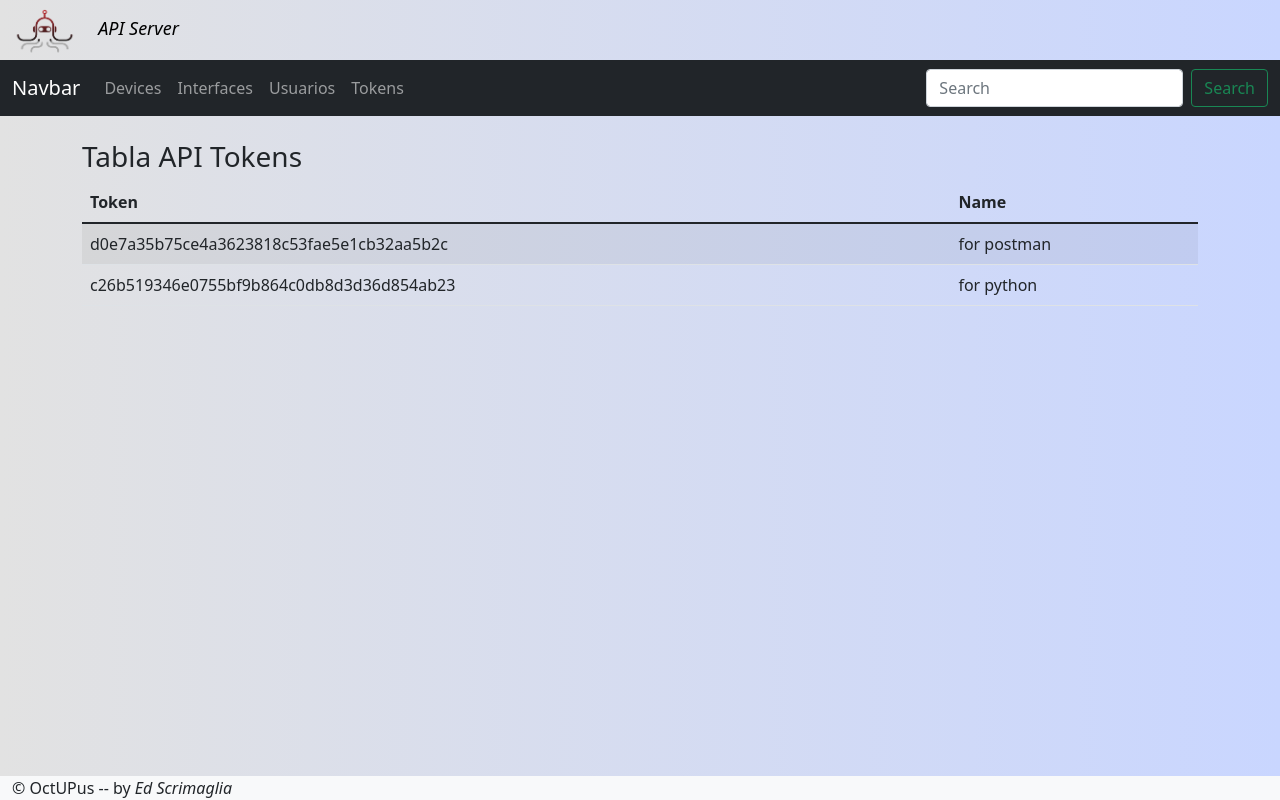
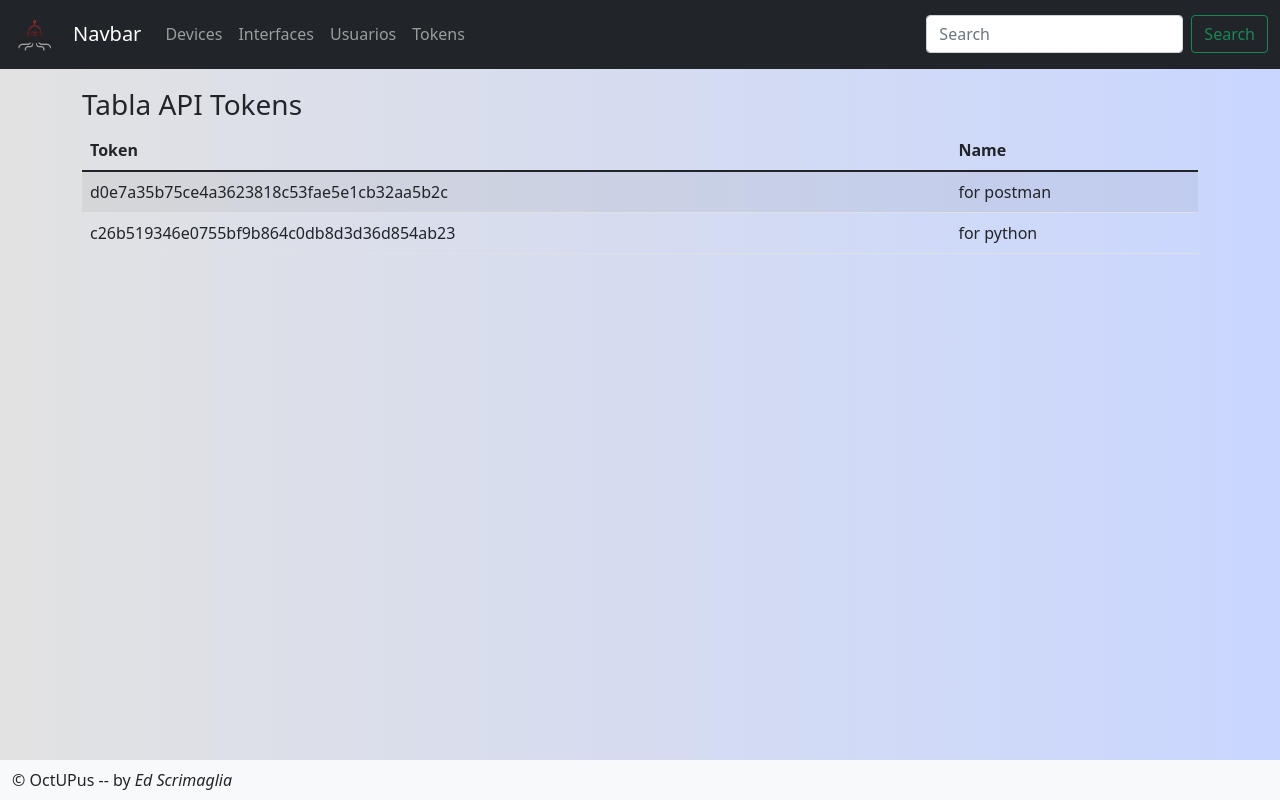
Before and after one commit to OctupusCloud/APIServer, a Django app: page /tokens in a window 1280 px wide. Run offline with Django 3.2, Linux system fonts and the light colour scheme; data comes from the database, SQL or seed files in the repository; some libraries are stand-ins or nearby versions.

Commit message:
new nvbar

```diff
--- a/WebApp/templates/cabecera.html
+++ b/WebApp/templates/cabecera.html
@@ -1,14 +1,11 @@
 <header>
     {% load static %}
+
+    <nav class="fixed-top navbar navbar-expand-lg navbar-dark bg-dark">
         <div class="container-fluid">
             <a class="navbar-brand" href="http://octupuscloud.com" target="_blank" rel="noopener noreferrer">
-            <img src="{% static 'images/octupus.png' %}" alt="" width="65" height="60" class="d-inline-block">
+                <img src="{% static 'images/octupus.png' %}" alt="" width="45px" class="d-inline-block align-text-left">
             </a>
-        <label style="font-style:italic ; color: black; font-size:large";>API Server</label>
-    </div>
-</header>
-<nav class="navbar navbar-expand-lg navbar-dark bg-dark">
-    <div class="container-fluid">
             <a class="navbar-brand" href="{% url 'Home' %}">Navbar</a>
             <button class="navbar-toggler" type="button" data-bs-toggle="collapse" data-bs-target="#navbarSupportedContent" aria-controls="navbarSupportedContent" aria-expanded="false" aria-label="Toggle navigation">
                 <span class="navbar-toggler-icon"></span>
@@ -35,3 +32,4 @@
             </div>
         </div>
     </nav>
+</header>
--- a/WebApp/templates/footer.html
+++ b/WebApp/templates/footer.html
@@ -1,5 +1,5 @@
 <footer class="fixed-bottom navbar-light bg-light">
-    <div class="container-fluid">
+    <div class="container-fluid my-2">
         <label class="letra_footer">&copy; OctUPus -- by <em>Ed Scrimaglia</em></label>
     </div>
 </footer>
--- a/WebApp/templates/home.html
+++ b/WebApp/templates/home.html
@@ -21,7 +21,7 @@
             <article>
                 <div class="container my-3">
                     <div class="row">
-                        <div class="col-sm-12 col-md-12 col-lg-12 col-xl-12 py-2">
+                        <div class="col-sm-12 col-md-12 col-lg-12 col-xl-12 py-4 mt-5">
                             {% block content %}
                             {% endblock %}
                         </div>
```
Lines whose indentation alone changed are shown as unchanged.
